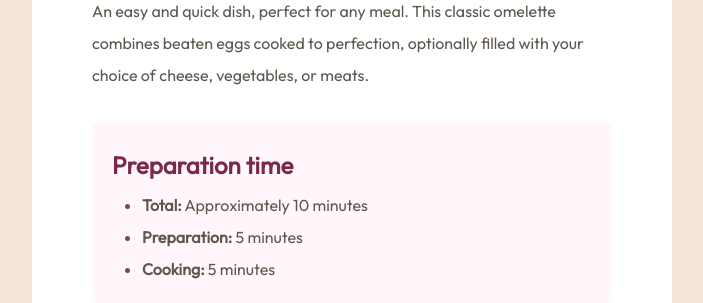
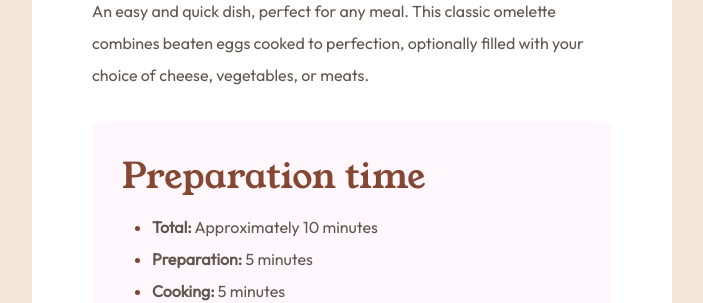
Before and after one commit to JohnLloydViola/Recipe-Page, a plain HTML site: page index.html in a window 1280 px wide. Shown: the part 657-960 px from the top of the page, without its empty margins (288-991 px from the left). Drawn offline with Linux system fonts and the light colour scheme.

Commit message:
Refactor CSS styles for consistency and clarity
Updated font sizes and added padding to preparation section.

```diff
--- a/style.css
+++ b/style.css
@@ -24,10 +24,16 @@ body {
 }
 
 h1 {
-    font-size: 3.5em;
+    font-size: 3.5rem;
     font-family: young-serif, sans-serif;
     color: black;
 }
+
+h2 {
+    font-size: 2.2rem;
+    font-family: young-serif, sans-serif;
+}
+
 
 .instruction {
     font-weight: bold;
@@ -68,9 +74,10 @@ img {
 .preparation {
     background-color: #fff7fc;
     border-radius: 10px;
+    padding-left: 30px !important;
 }
 
-.preparation h2 {
+.preparation h3 {
     color: hsl(332, 51%, 32%);
 }
 
```
